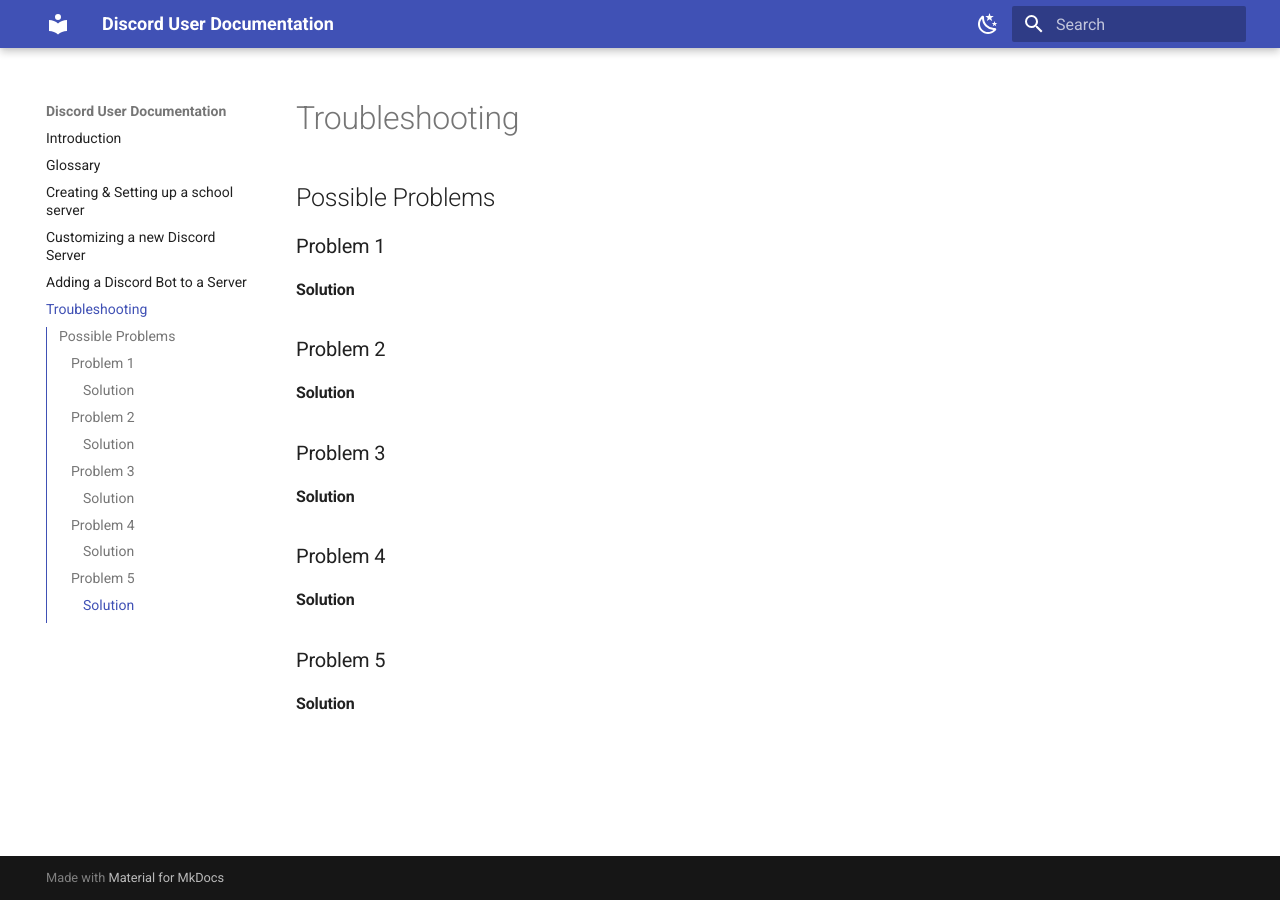
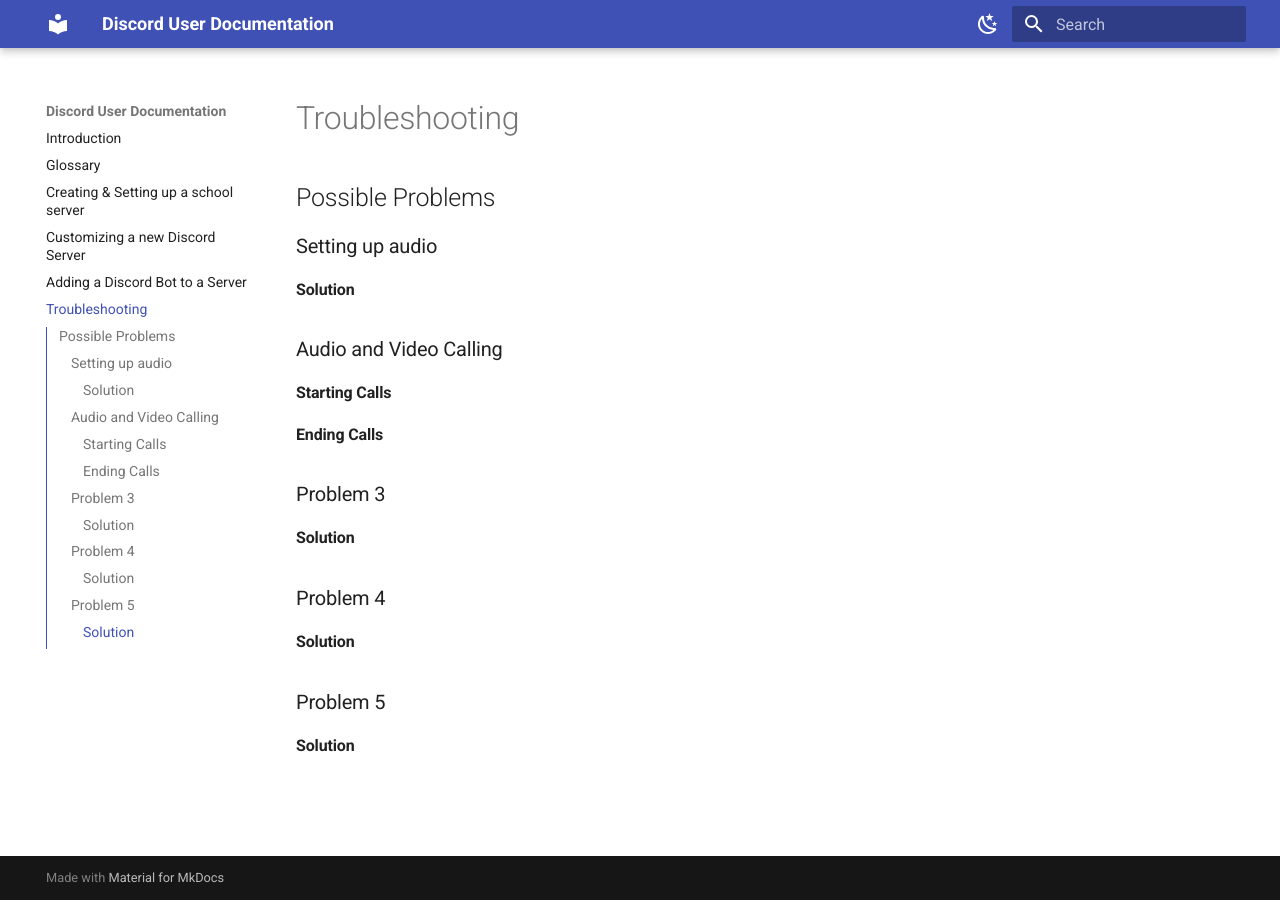
Before and after one commit to levxxvi/User-Documentation, an MkDocs documentation site: the page built from docs/troubleshooting.md, in a window 1280 px wide. Built offline with MkDocs 1.6.1 and Material for MkDocs 9.7.7, drawn with Linux system fonts in a browser that asks for light colours.

Commit message:
Add some possible problems

```diff
--- a/docs/troubleshooting.md
+++ b/docs/troubleshooting.md
@@ -2,13 +2,15 @@
 
 ## Possible Problems
 
-### Problem 1
+### Setting up audio
 
 #### Solution
 
-### Problem 2
+### Audio and Video Calling
 
-#### Solution
+#### Starting Calls
+
+#### Ending Calls
 
 ### Problem 3
 
```
